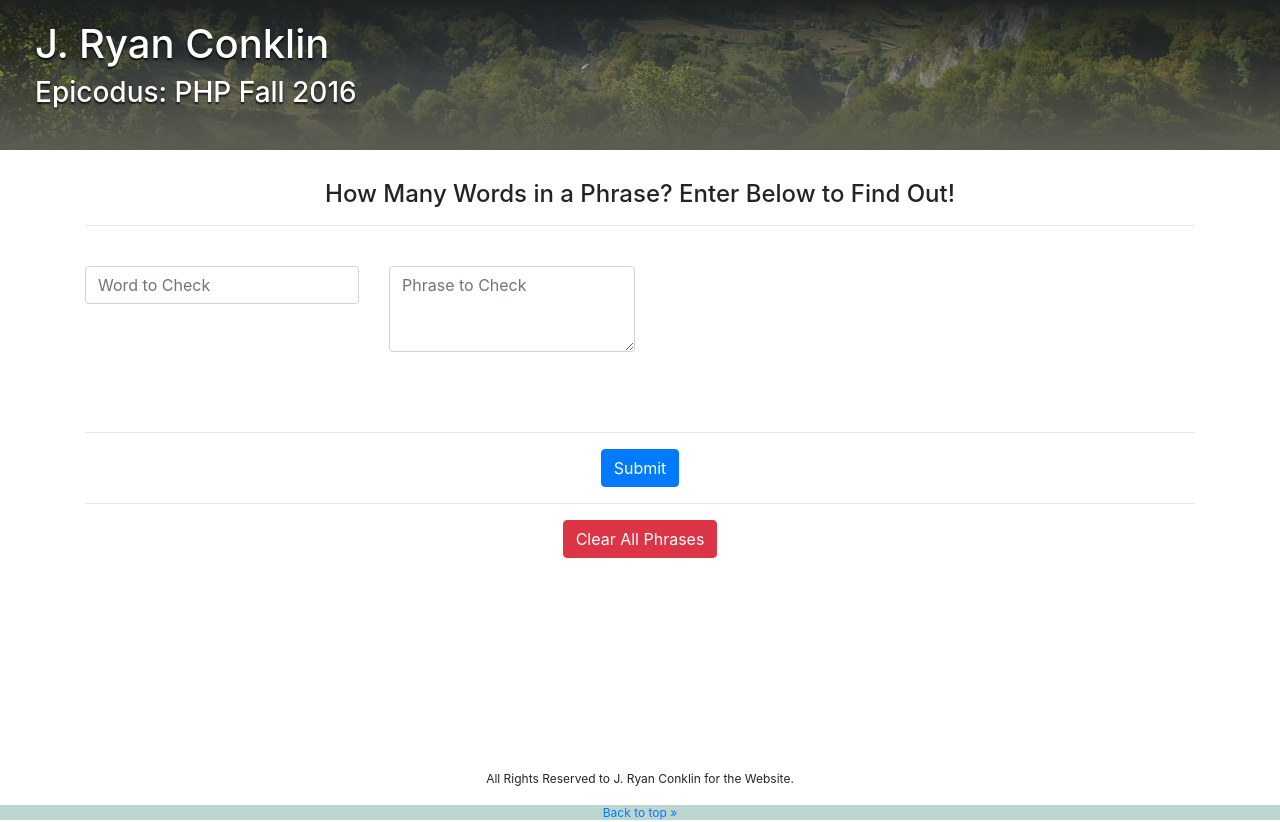
After one commit to jryanconklin/epicodus-php-cr2-word_frequency, a PHP site: template views/homepage.html.twig in a window 1280 px wide. The commit adds this page. Run offline with PHP 8.4, Linux system fonts and the light colour scheme; the template is opened without the code that fills it, so the values that code supplies are empty; some libraries are stand-ins or nearby versions.

Commit message:
Add Front End to Site.

```diff
--- /dev/null
+++ b/views/homepage.html.twig
@@ -0,0 +1,75 @@
+<!DOCTYPE html>
+<html lang="en">
+  <head>
+    <meta charset="utf-8">
+    <meta name="viewport" content="width=device-width, initial-scale=1, shrink-to-fit=no">
+    <meta http-equiv="x-ua-compatible" content="ie=edge">
+    <link rel="stylesheet" href="https://maxcdn.bootstrapcdn.com/bootstrap/4.0.0-alpha.4/css/bootstrap.min.css" integrity="2hfp1SzUoho7/TsGGGDaFdsuuDL0LX2hnUp6VkX3CUQ2K4K+xjboZdsXyp4oUHZj" crossorigin="anonymous">
+    <link rel="stylesheet" href="css/styles.css" media="screen" title="Main Custom Styles">
+    <title>J. Ryan Conklin || PHP CR 2 </title>
+  </head>
+
+  <header id="top" class="mainHeader">
+    <div class="container-fluid">
+      <h1>J. Ryan Conklin</h1>
+      <h3>Epicodus: PHP Fall 2016</h3>
+    </div>
+  </header>
+
+  <body>
+    <div class="container">
+
+      {% if phrases is not empty %}
+        <h4>Here Are Your Phrases!</h4>
+        <hr>
+        <table class="table table-bordered">
+          <thead class="inverse">
+            <tr>
+              <th>Original Word</th>
+              <th>Original Phrase</th>
+              <th>Word Count</th>
+            </tr>
+          </thead>
+          <tbody>
+            {% for phrase in phrases %}
+            <tr>
+              <td>{{ phrase.word }}</td>
+              <td>{{ phrase.phrase }}</td>
+              <td>{{ phrase.count }}</td>
+            </tr>
+            {% endfor %}
+          </tbody>
+        </table>
+      {% endif %}
+      <form class="phrase" action="/count" method="post">
+        <h4>How Many Words in a Phrase? Enter Below to Find Out!</h4>
+        <hr>
+        <div class="row">
+          <div class="form-group">
+            <label for="user_word"></label>
+            <div class="col-sm-12">
+              <input type="text" class="form-control" id="user_word" placeholder="Word to Check" name="user_word">
+            </div>
+          </div>
+          <div class="form-group">
+            <label for="user_phrase" class="col-sm-2 col-form-label"></label>
+            <div class="col-sm-12">
+              <textarea class="form-control" id="user_phrase" rows="3" placeholder="Phrase to Check" name="user_phrase"></textarea>
+            </div>
+          </div>
+        </div>
+
+        <br><br><hr>
+        <button type="submit" class="btn btn-primary">Submit</button>
+      </form>
+      <hr>
+      <form action="/delete" method="post">
+        <button type="submit" class="btn btn-danger">Clear All Phrases</button>
+      </form>
+    </div> <!-- End Main Container Div -->
+    <footer id="#bottom" class="mainFooter">
+      <p>All Rights Reserved to J. Ryan Conklin for the Website.</p>
+      <a href="#top">Back to top &raquo;</a>
+    </footer>
+  </body>
+</html>
--- a/web/css/styles.css
+++ b/web/css/styles.css
@@ -0,0 +1,61 @@
+/* ID Selectors */
+
+
+
+/* Core Styles */
+
+header h1,
+header h3 {
+  color: #fff;
+  text-shadow: 0 2px 2px rgba(0, 0, 0, .8);
+}
+
+img {
+  max-width: 100%;
+  margin: 10px 0 10px 0;
+  border-radius: 1%;
+}
+
+/* Main Styles */
+
+.mainHeader {
+  padding: 20px;
+  height: 150px;
+  margin-bottom: 10px;
+  background: linear-gradient(#1D2120, transparent 50%),
+              linear-gradient(0deg, #5A5C51, transparent),
+              #795548 url('../img/mtn-landscape-1.jpg') no-repeat center;
+  background-size: cover;
+}
+
+.phrase {
+  margin-top: 30px;
+}
+
+.mainSection,
+.mainFooter {
+  text-align: center;
+}
+
+.container {
+  min-height: calc(100vh - 260px);
+  text-align: center;
+}
+
+.mainFooter {
+  font-size: .75em;
+  width: 100%;
+  padding-top: 50px;
+  height: 100px;
+  border-bottom: solid 15px #BCD5D1;
+}
+
+/* Floated Images */
+
+.group:after {
+  content: "";
+  display: table;
+  clear: both;
+}
+
+/* Media Queries */
```
Also changed, not shown: app/app.php (+40 -0 lines), src/RepeatCounter.php (+31 -1 lines), views/delete.html.twig (added, +36 -0 lines), views/results.html.twig (added, +54 -0 lines), views/homepage.html (deleted), views/results.html (deleted), web/img/mtn-landscape-1.jpg (added).
